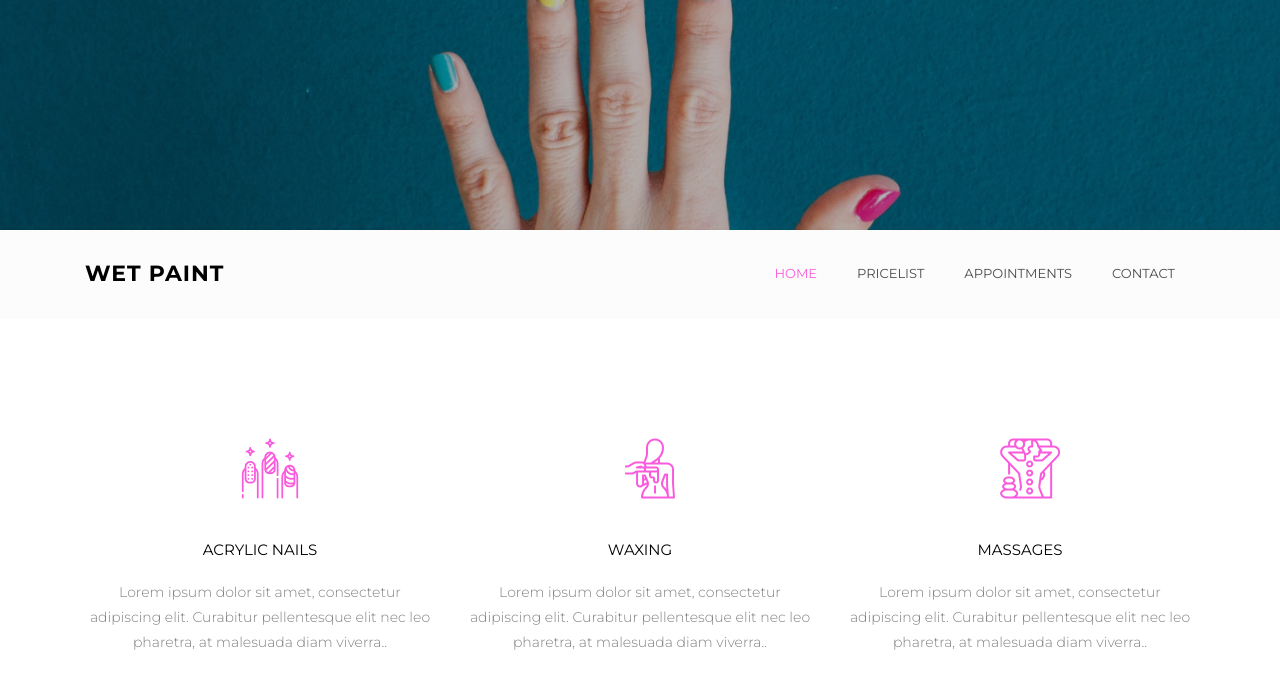
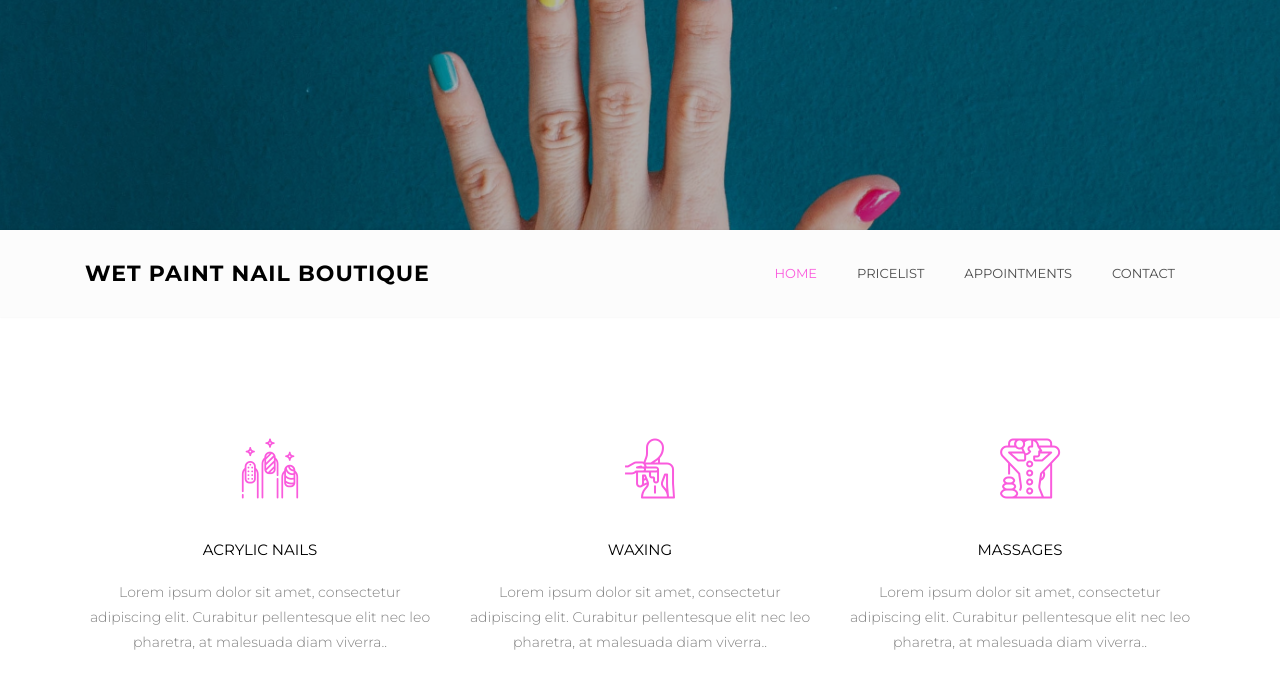
Before and after one commit to nailboutique/nailboutique.github.io, a Jekyll site: the page built from index.html, in a window 1280 px wide and 900 px high, scrolled down 670 px. Shown: the top 689 px of the window. Built offline with Jekyll 4.4.1, drawn with Linux system fonts in a browser that asks for light colours; part of the change alters nothing that is shown.

```diff
--- a/_config.yml
+++ b/_config.yml
@@ -1,6 +1,37 @@
-# Site settings
-title: Wet Paint
-subtitle: Nail Boutique
+# Enable the following GitHub Pages optional plugins
+plugins:
+  - jekyll-seo-tag
+
+# SEO
+title: Wet Paint Nail Boutique
+description: Wet Paint Nail Boutique is a beauty salon in Centurion that provides servics such as acrylic nails, nail art, massages and waxing.
+url: https://www.nailboutique.co.za
+author: NailBoutique
+
+twitter:
+  username: NailBoutique
+
+facebook:
+  app_id:
+  publisher:
+  admins:
+
+social:
+  name: Wet Paint Nail Boutique
+  links:
+    - https://twitter.com/NailBoutique
+    - https://www.facebook.com/WetPaintNailBoutiqueSA
+    - https://www.linkedin.com/in/BenBalter
+    - https://instagram.com/wetpaint_nailboutique
+
+lang: en_ZA
+
+webmaster_verifications:
+  google: TJsTCd1TzIxqanT4nPCkUENAtu8Op7S4HTE1AgnLTUs
+  bing:
+  alexa:
+  yandex:
+  baidu:
 
 # contact details
 email: info@nailboutique.co.za
@@ -15,12 +46,11 @@ opening_hours:
     times: 8:00am - 12:00pm
 
 # Social
-twitter_username: NailBoutique
-facebook_username: WetPaintNailBoutiqueSA
-instagram_username: wetpaint_nailboutique
+facebook: WetPaintNailBoutiqueSA
+instagram: wetpaint_nailboutique
 
 # Google
-google_analytics:
+google_analytics: UA-146448575-2
 google_map: https://www.google.com/maps/embed?pb=!1m18!1m12!1m3!1d3592.1057777883975!2d28.154257315567264!3d-25.800084153932442!2m3!1f0!2f0!3f0!3m2!1i1024!2i768!4f13.1!3m3!1m2!1s0x1e9563099c194931%3A0xc38c648712b21222!2s67%20Aero%20Rd%2C%20Valhalla%2C%20Centurion%2C%200185%2C%20South%20Africa!5e0!3m2!1sen!2snz!4v1567676865185!5m2!1sen!2snz
 
 # Jumprock
--- /dev/null
+++ b/_includes/google-analytics.html
@@ -0,0 +1,11 @@
+<script>
+if(!(window.doNotTrack === "1" || navigator.doNotTrack === "1" || navigator.doNotTrack === "yes" || navigator.msDoNotTrack === "1")) {
+  (function(i,s,o,g,r,a,m){i['GoogleAnalyticsObject']=r;i[r]=i[r]||function(){
+  (i[r].q=i[r].q||[]).push(arguments)},i[r].l=1*new Date();a=s.createElement(o),
+  m=s.getElementsByTagName(o)[0];a.async=1;a.src=g;m.parentNode.insertBefore(a,m)
+  })(window,document,'script','https://www.google-analytics.com/analytics.js','ga');
+
+  ga('create', '{{ site.google_analytics }}', 'auto');
+  ga('send', 'pageview');
+}
+</script>
--- a/_includes/head.html
+++ b/_includes/head.html
@@ -1,7 +1,9 @@
-<head>
-    <title>{{ site.title }} {{ site.subtitle }}</title>
+<title>{{ site.title }}</title>
 <meta charset="utf-8">
 <meta name="viewport" content="width=device-width, initial-scale=1, shrink-to-fit=no">
+
+{% seo %}
+
 <link href="https://fonts.googleapis.com/css?family=Montserrat:300,400,600,700" rel="stylesheet">
 <link rel="stylesheet" href="/assets/css/animate.css">
 <link rel="stylesheet" href="/assets/css/owl.carousel.min.css">
@@ -11,4 +13,7 @@
 <link rel="stylesheet" href="/assets/css/bootstrap-datepicker.css">
 <link rel="stylesheet" href="/assets/css/jquery.timepicker.css">
 <link rel="stylesheet" href="/assets/css/style.css">
-</head>
+
+{%- if jekyll.environment == 'production' and site.google_analytics -%}
+{%- include google-analytics.html -%}
+{%- endif -%}
--- a/_layouts/default.html
+++ b/_layouts/default.html
@@ -1,7 +1,9 @@
 <!doctype html>
 <html lang="{{ page.lang | default: site.lang | default: "en" }}">
 
-{%- include head.html -%}
+<head>
+    {%- include head.html -%}
+</head>
 
 <body">
     {%- include header.html -%}
@@ -21,6 +23,6 @@
 
     {%- include scripts.html -%}
 
-</body>
+    </body>
 
 </html>
```
Also changed, not shown: Gemfile (line endings or trailing spaces), Gemfile.lock. Lines whose indentation alone changed are shown as unchanged.
